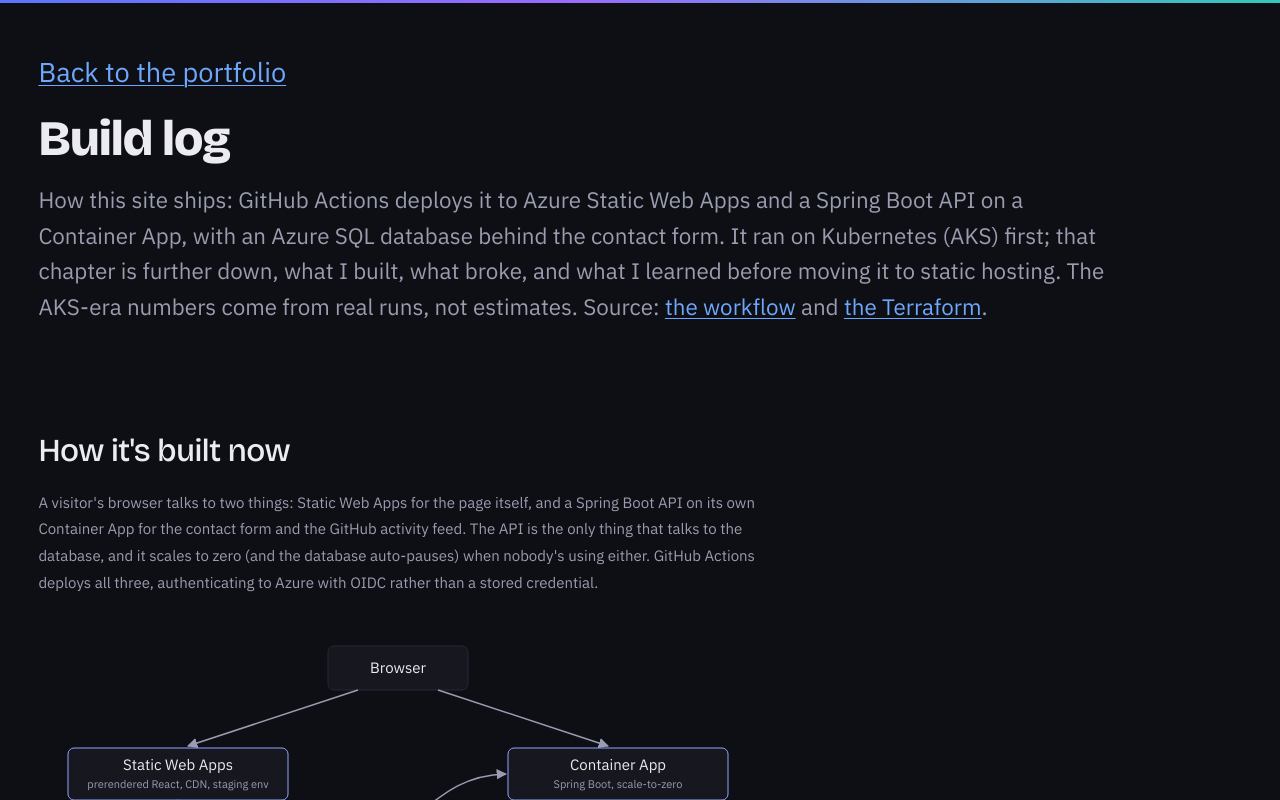
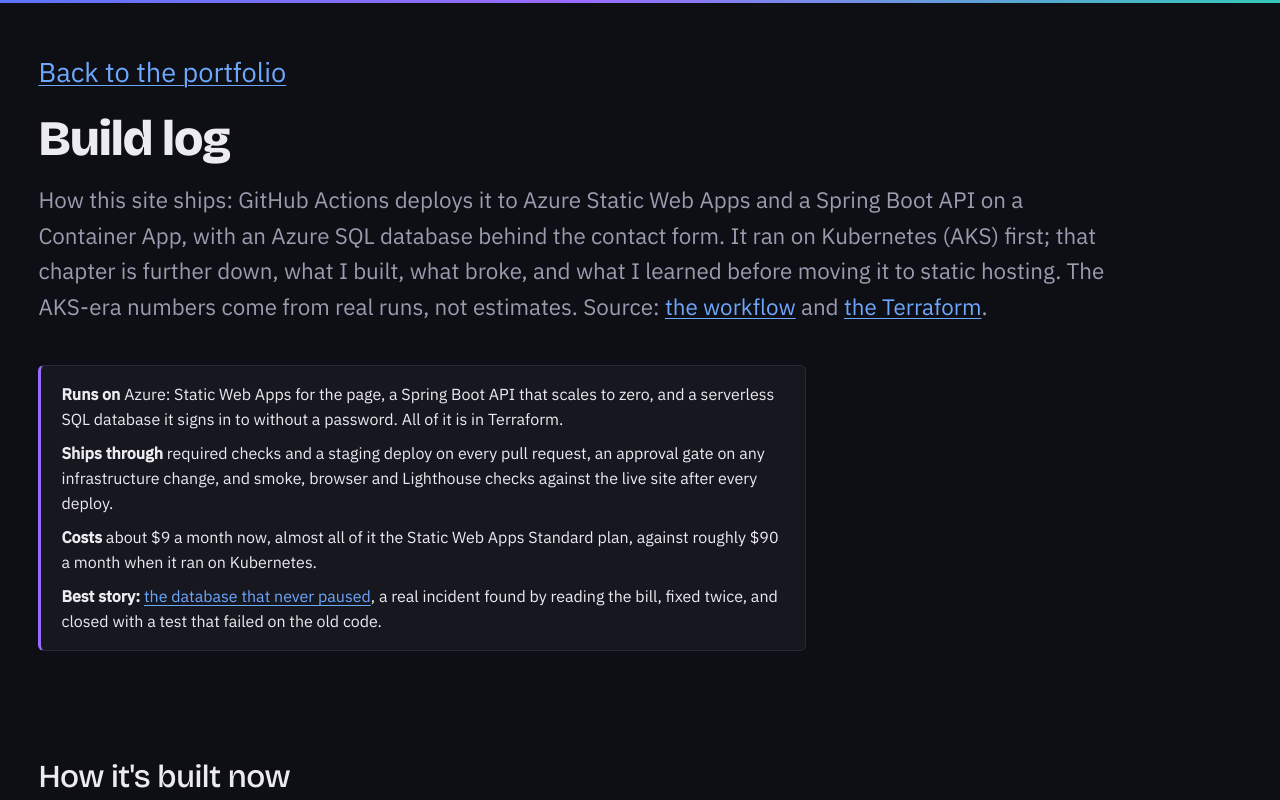
Before and after one commit to EliothK/krahler, a React (Vite) app: page /build in a window 1280 px wide. Shown: the top 800 px of the page. Built offline with nearby package versions, Linux system fonts and the light colour scheme; no server answers; a web font is replaced by a local one.

Commit message:
Review round 2: summary, INC-002, current numbers, cost figure, lab apply order (#76)

```diff
--- a/scss/_site.scss
+++ b/scss/_site.scss
@@ -358,6 +358,20 @@
 .tier li::after { content: "/"; color: var(--rule); margin-left: 1rem; }
 .tier li:last-child::after { content: ""; }
 
+// The build log's four-line summary, for readers who won't scroll: a raised panel with the sheen as its left edge.
+.glance {
+    max-width: var(--measure);
+    margin: 0 0 2.5rem;
+    padding: 1rem 1.25rem;
+    background: var(--night-raised);
+    border: 1px solid var(--rule);
+    border-left: 3px solid #9a6bff;
+    border-radius: 6px;
+    font-size: 1rem;
+    ul { list-style: none; margin: 0; padding: 0; display: grid; gap: 0.6rem; }
+    li { line-height: 1.55; }
+    strong { color: var(--ink); }
+}
 .entry { margin-bottom: 2rem; max-width: var(--measure); }
 .entry h3 { font-size: 1.07rem; }
 .entry .when { color: var(--ink-quiet); font-size: 0.9rem; margin: 0.15rem 0 0.5rem; }
--- a/src/components/BuildLog.tsx
+++ b/src/components/BuildLog.tsx
@@ -40,6 +40,27 @@
   },
 ];
 
+// Measured from real GitHub Actions runs (the last eight successful runs of each workflow, late September 2026) and the live site.
+const CURRENT_NUMBERS: [string, string][] = [
+  ["Pull request checks, including staging", "1.5 to 2.5 min"],
+  ["Merge to live site, including post-deploy checks", "2.5 to 4 min"],
+  ["Upload to Static Web Apps", "~40 s"],
+  ["Post-deploy smoke, browser and Lighthouse checks", "~1 min"],
+  ["API: tests, image, rollout, database check", "3.5 to 5.5 min"],
+  ["Terraform plan, both roots", "~40 s"],
+  ["API cold start (first request after scaling to zero)", "~50 s, of which the app's own startup is ~7 s; warm: 0.08 s"],
+  ["Lighthouse, mobile / desktop performance", "0.88 to 0.90 / 0.98 to 0.99"],
+  ["Lighthouse accessibility, best practices, SEO", "1.00"],
+];
+
+const INC002: [string, string][] = [
+  ["Detected", "Reading the Azure cost export by hand: $7.74 of database compute on 2026-09-22, the day it was created. No alert, error or failed check fired."],
+  ["Impact", "The database never auto-paused and billed around the clock: $18.59 over about two days, on course for roughly $300 a month."],
+  ["Cause", "Two things kept connecting: a scheduled retry job, then (after that was fixed) every API startup running Flyway and Hibernate's schema check. The uptime check cold-starts the API about three times an hour, so the database never reached 60 idle minutes."],
+  ["Resolved", "2026-09-24 01:28 UTC: the database paused for the first time, 63 minutes after the second fix went live. Next full day: no compute charge at all."],
+  ["Prevention", "A test counts database connections through startup, the status check and health checks and fails on any; it failed on the old code first. The deploy now proves the database login works once, with a token only the pipeline has."],
+];
+
 const NUMBERS: [string, string][] = [
   ["Dispatch to done", "~1m38s"],
   ["ci / terraform / deploy", "39s / 9s / 53s"],
@@ -74,7 +95,7 @@
 const BROKE: { title: string; body: string }[] = [
   {
     title: "Manifests never apply-tested",
-    body: "Four YAML mistakes: missing spaces after colons in flow mappings, hostname instead of hostnames, matchLabels beside namespaceSelector instead of inside it, and aks_istio_system instead of aks-istio-system. Also, kubectl apply -f on a directory goes alphabetical, so deployment.yaml runs before namespace.yaml. That one is still unfixed: it works only because the namespace already exists, and a first deploy to a fresh cluster would fail.",
+    body: "Four YAML mistakes: missing spaces after colons in flow mappings, hostname instead of hostnames, matchLabels beside namespaceSelector instead of inside it, and aks_istio_system instead of aks-istio-system. Also, kubectl apply -f on a directory goes alphabetical, so deployment.yaml ran before namespace.yaml: it only worked because the namespace already existed, and a first deploy to a fresh cluster would have failed. Fixed later with a kustomization.yaml (kubectl apply -k orders Namespaces first), and CI now checks that order on every change, since the lab is only deployed by hand and nothing else would notice.",
   },
   {
     title: "Dependabot never gets secrets",
@@ -189,6 +210,38 @@
             .
           </p>
         </header>
+
+        <section className="glance" aria-labelledby="glance-heading">
+          <h2 id="glance-heading" className="visually-hidden">
+            At a glance
+          </h2>
+          <ul>
+            <li>
+              <strong>Runs on</strong> Azure: Static Web Apps for the page, a
+              Spring Boot API that scales to zero, and a serverless SQL database
+              it signs in to without a password. All of it is in Terraform.
+            </li>
+            <li>
+              <strong>Ships through</strong> required checks and a staging
+              deploy on every pull request, an approval gate on any
+              infrastructure change, and smoke, browser and Lighthouse checks
+              against the live site after every deploy.
+            </li>
+            <li>
+              <strong>Costs</strong> about $9 a month now, almost all of it the
+              Static Web Apps Standard plan, against roughly $90 a month when it
+              ran on Kubernetes.
+            </li>
+            <li>
+              <strong>Best story:</strong>{" "}
+              <a href="#inc2-heading">
+                the database that never paused
+              </a>
+              , a real incident found by reading the bill, fixed twice, and
+              closed with a test that failed on the old code.
+            </li>
+          </ul>
+        </section>
 
         <section className="band" aria-labelledby="arch-heading">
           <h2 id="arch-heading" className="mb-2">
@@ -307,7 +360,20 @@
             Numbers
           </h2>
           <p className="section-intro mb-3">
-            AKS-era pipeline, from a workflow_dispatch run on 2026-09-17.
+            Now: measured from the last eight successful runs of each workflow
+            and from the live site.
+          </p>
+          <dl>
+            {CURRENT_NUMBERS.map(([k, v]) => (
+              <div className="entry" key={k}>
+                <dt>{k}</dt>
+                <dd>{v}</dd>
+              </div>
+            ))}
+          </dl>
+          <h3 className="mt-4">On AKS</h3>
+          <p className="section-intro mb-3">
+            The first version, from a workflow_dispatch run on 2026-09-17.
           </p>
           <dl>
             {NUMBERS.map(([k, v]) => (
@@ -341,6 +407,39 @@
             None of this was staged. Each fix made room to see the next problem.
           </p>
           <Entries items={INCIDENT} />
+        </section>
+
+        <section className="band" aria-labelledby="inc2-heading">
+          <h2 id="inc2-heading" className="mb-2">
+            INC-002: the database that never paused (real)
+          </h2>
+          <p className="section-intro mb-3">
+            A production incident on the current setup, found by reading a
+            bill rather than by any alert. The full story is in{" "}
+            <a href="#sleep-heading">why the database never slept</a>.
+          </p>
+          <dl>
+            {INC002.map(([k, v]) => (
+              <div className="entry" key={k}>
+                <dt>{k}</dt>
+                <dd>{v}</dd>
+              </div>
+            ))}
+          </dl>
+          <h3>What I&apos;d change</h3>
+          <ul>
+            <li>
+              It was found by hand, days late. A daily cost alert on the API&apos;s
+              resource group, with a threshold of a few cents, would have caught
+              it on the first day; Azure budgets can alert on a resource group.
+            </li>
+            <li>
+              The first fix removed the one cause I&apos;d found and stopped
+              there. The test that finally closed it checks the property that
+              matters (nothing connects unless a message arrives), so the next
+              cause fails it too.
+            </li>
+          </ul>
         </section>
 
         <section className="band" aria-labelledby="inc-heading">
```
Also changed, not shown: lab/k8s/kustomization.yaml (added, +13 -0 lines), src/scripts/projects.ts (+5 -5 lines), 2 other files (tests, documents, lock files or other folders).
